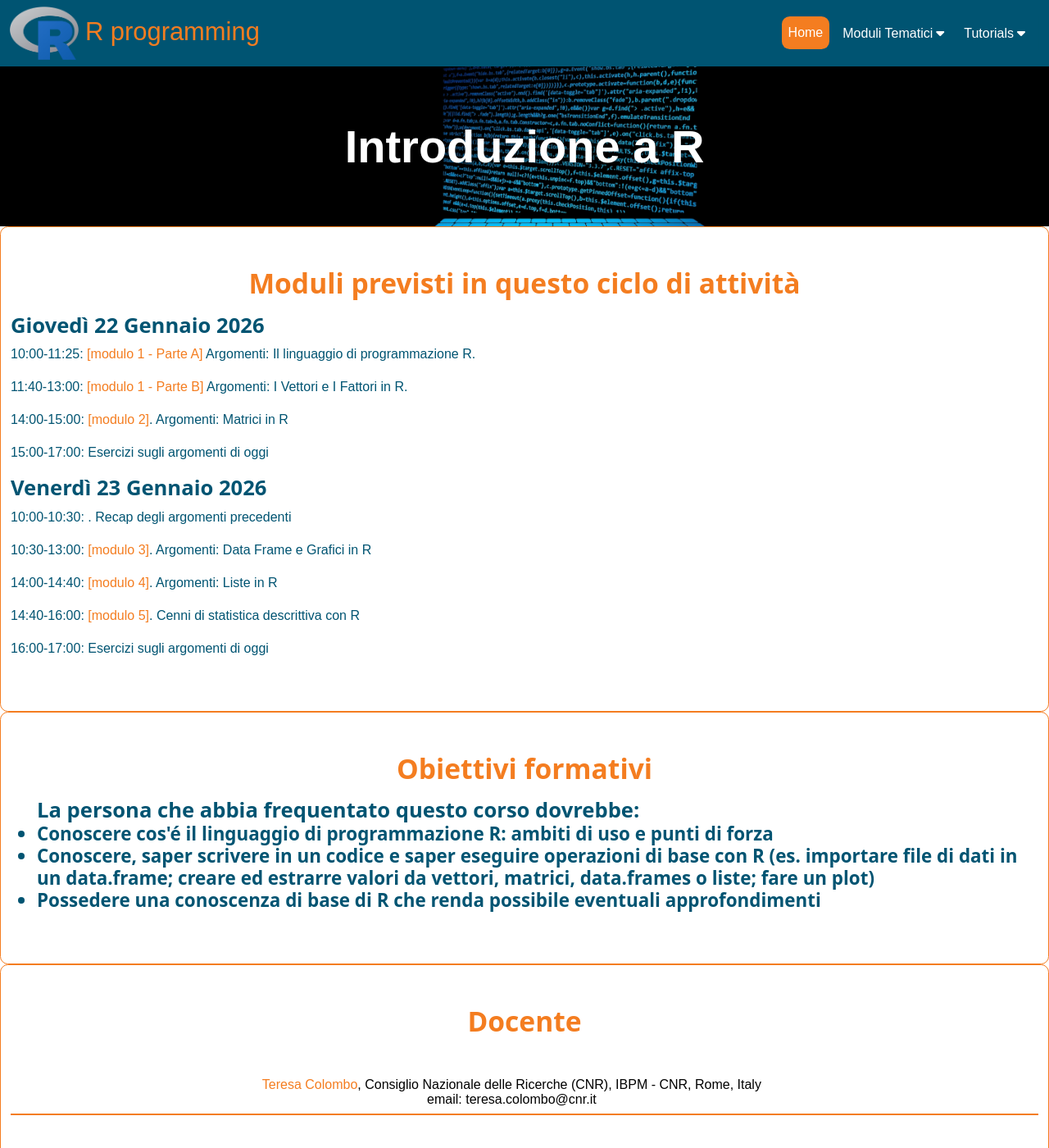
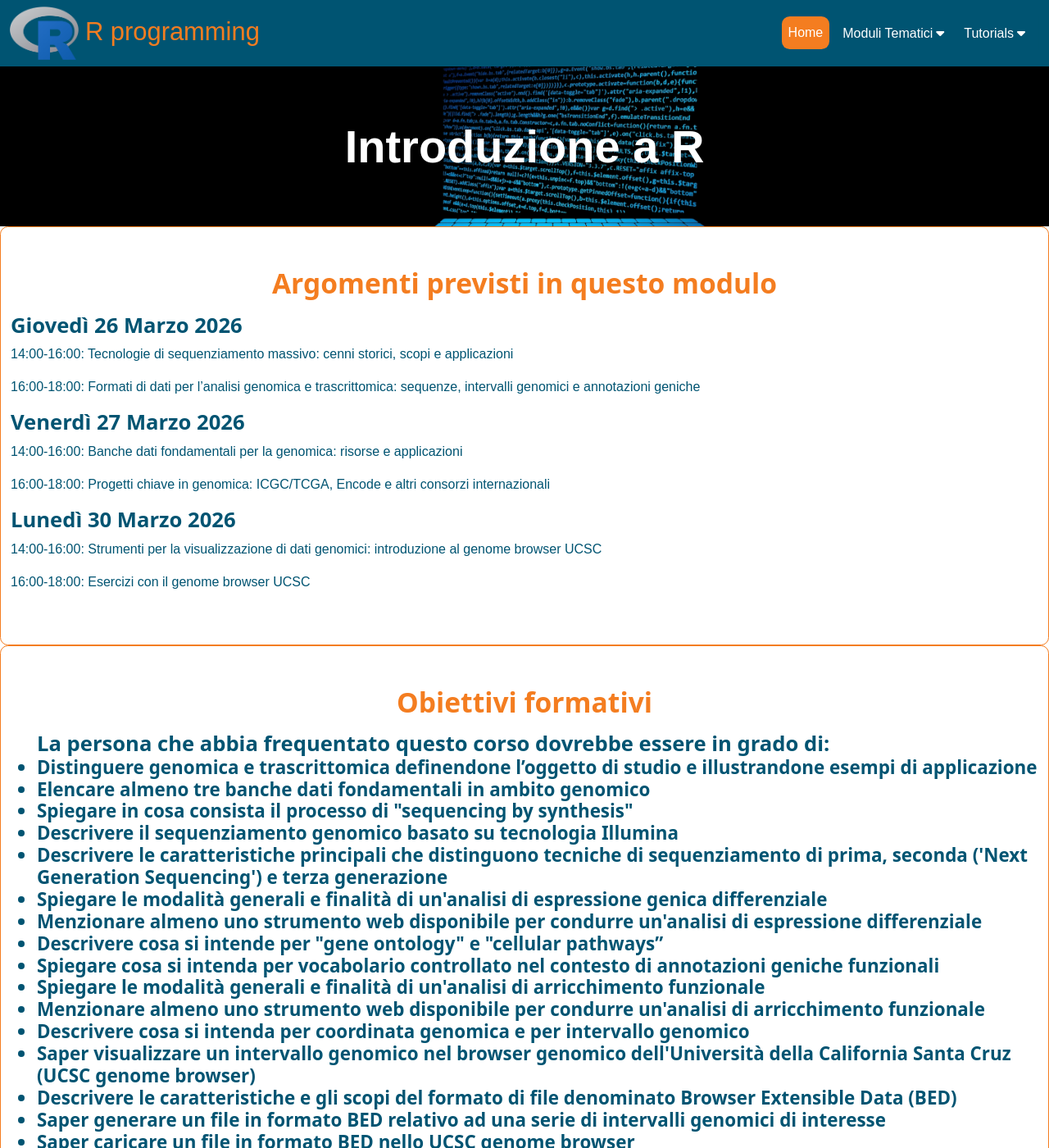
Before and after one commit to maghetta/big-data-in-genomics-and-transcriptomics, a Jekyll site: the page built from index.html, in a window 1280 px wide and 1400 px high. Shown: the whole window at 82% size. Built offline with Jekyll 4.4.1, drawn with Linux system fonts in a browser that asks for light colours; some of the changed text lies outside the part shown.

Commit message:
Update index.html
valorizzata la home con i dati del corso

```diff
--- a/index.html
+++ b/index.html
@@ -15,23 +15,20 @@ layout: none
        <section id="search-section" class="bg-white py-5 card border border-secondary">
            <div class="container">
                 <div class="row">
-                    <h2 class="no-anchor text-secondary text-center mb-3">Moduli previsti in questo ciclo di attività</h2>
+                    <h2 class="no-anchor text-secondary text-center mb-3">Argomenti previsti in questo modulo</h2>
                     <div class="position-relative">
 
-                    <h3>Giovedì 22 Gennaio 2026</h3>
-                    <p>10:00-11:25: <a href="https://maghetta.github.io/Corso-R-livello-base__BBC/Modulo1">[modulo 1 - Parte A]</a> Argomenti: Il linguaggio di programmazione R.</p>
-                    <p>11:40-13:00: <a href="https://maghetta.github.io/Corso-R-livello-base__BBC/Modulo1">[modulo 1 - Parte B]</a> Argomenti: I Vettori e I Fattori in R.</p>
+                    <h3>Giovedì 26 Marzo 2026</h3>
+                    <p>14:00-16:00: <a href="https://maghetta.github.io/big-data-in-genomics-and-transcriptomics/Modulo1"></a> Tecnologie di sequenziamento massivo: cenni storici, scopi e applicazioni</p>
+                    <p>16:00-18:00: Formati di dati per l’analisi genomica e trascrittomica: sequenze, intervalli genomici e annotazioni geniche</p>
 
-                    <p>14:00-15:00: <a href="https://maghetta.github.io/Corso-R-livello-base__BBC/Modulo2">[modulo 2]</a>. Argomenti: Matrici in R</p>
-                    <p>15:00-17:00: Esercizi sugli argomenti di oggi </p>
+                    <h3>Venerdì 27 Marzo 2026</h3>
+                    <p>14:00-16:00: <a href="https://maghetta.github.io/big-data-in-genomics-and-transcriptomics/Modulo2"></a> Banche dati fondamentali per la genomica: risorse e applicazioni</p>
+                    <p>16:00-18:00: <a href="https://maghetta.github.io/big-data-in-genomics-and-transcriptomics/Modulo3"></a> Progetti chiave in genomica: ICGC/TCGA, Encode e altri consorzi internazionali</p>
 
-                    <h3>Venerdì 23 Gennaio 2026</h3>
-                    <p>10:00-10:30: <a href="https://maghetta.github.io/Corso-R-livello-base__BBC/Modulo2"></a>. Recap degli argomenti precedenti </p>
-                    <p>10:30-13:00: <a href="https://maghetta.github.io/Corso-R-livello-base__BBC/Modulo3">[modulo 3]</a>. Argomenti: Data Frame e Grafici in R</p>
-
-                    <p>14:00-14:40: <a href="https://maghetta.github.io/Corso-R-livello-base__BBC/Modulo4">[modulo 4]</a>. Argomenti: Liste in R</p>
-                    <p>14:40-16:00: <a href="https://maghetta.github.io/Corso-R-livello-base__BBC/Modulo5">[modulo 5]</a>. Cenni di statistica descrittiva con R</p>
-                    <p>16:00-17:00: <a href="https://maghetta.github.io/Corso-R-livello-base__BBC/Modulo5"></a>  Esercizi sugli argomenti di oggi </p>
+                    <h3>Lunedì 30 Marzo 2026</h3>
+                    <p>14:00-16:00: <a href="https://maghetta.github.io/big-data-in-genomics-and-transcriptomics/Modulo1"></a> Strumenti per la visualizzazione di dati genomici: introduzione al genome browser UCSC</p>
+                    <p>16:00-18:00: Esercizi con il genome browser UCSC</p>
 
                     </div>
                 </div>
@@ -47,11 +44,26 @@ layout: none
 
 <h3>
 <ul>
-    La persona che abbia frequentato questo corso dovrebbe:
+    La persona che abbia frequentato questo corso dovrebbe essere in grado di:
     <small>
-        <li>Conoscere cos'é il linguaggio di programmazione R: ambiti di uso e punti di forza</li>
-        <li>Conoscere, saper scrivere in un codice e saper eseguire operazioni di base con R (es. importare file di dati in un data.frame; creare ed estrarre valori da vettori, matrici, data.frames o liste; fare un plot)</li>
-        <li>Possedere una conoscenza di base di R che renda possibile eventuali approfondimenti </li>
+        <li>Distinguere genomica e trascrittomica definendone l’oggetto di studio e illustrandone esempi di applicazione</li>
+        <li>Elencare almeno tre banche dati fondamentali in ambito genomico</li>
+        <li>Spiegare in cosa consista il processo di "sequencing by synthesis"</li>
+        <li>Descrivere il sequenziamento genomico basato su tecnologia Illumina</li>
+        <li>Descrivere le caratteristiche principali che distinguono tecniche di sequenziamento di prima, seconda ('Next Generation Sequencing') e terza generazione</li>
+        <li>Spiegare le modalità generali e finalità di un'analisi di espressione genica differenziale</li>
+        <li>Menzionare almeno uno strumento web disponibile per condurre un'analisi di espressione differenziale</li>
+        <li>Descrivere cosa si intende per "gene ontology" e "cellular pathways”</li>
+        <li>Spiegare cosa si intenda per vocabolario controllato nel contesto di annotazioni geniche funzionali</li>
+        <li>Spiegare le modalità generali e finalità di un'analisi di arricchimento funzionale</li>
+        <li>Menzionare almeno uno strumento web disponibile per condurre un'analisi di arricchimento funzionale</li>
+        <li>Descrivere cosa si intenda per coordinata genomica e per intervallo genomico</li>
+        <li>Saper visualizzare un intervallo genomico nel browser genomico dell'Università della California Santa Cruz (UCSC genome browser)</li>
+        <li>Descrivere le caratteristiche e gli scopi del formato di file denominato Browser Extensible Data (BED)</li>
+        <li>Saper generare un file in formato BED relativo ad una serie di intervalli genomici di interesse</li>
+        <li>Saper caricare un file in formato BED nello UCSC genome browser</li>
+        <li>Saper scaricare una tabella di annotazioni per una lista di geni di interesse</li>
+        <li>Elencare almeno tre grandi progetti internazionali di ambito genomico di interesse biomedico</li>
     </small>
 </ul>
 </h3>
```
